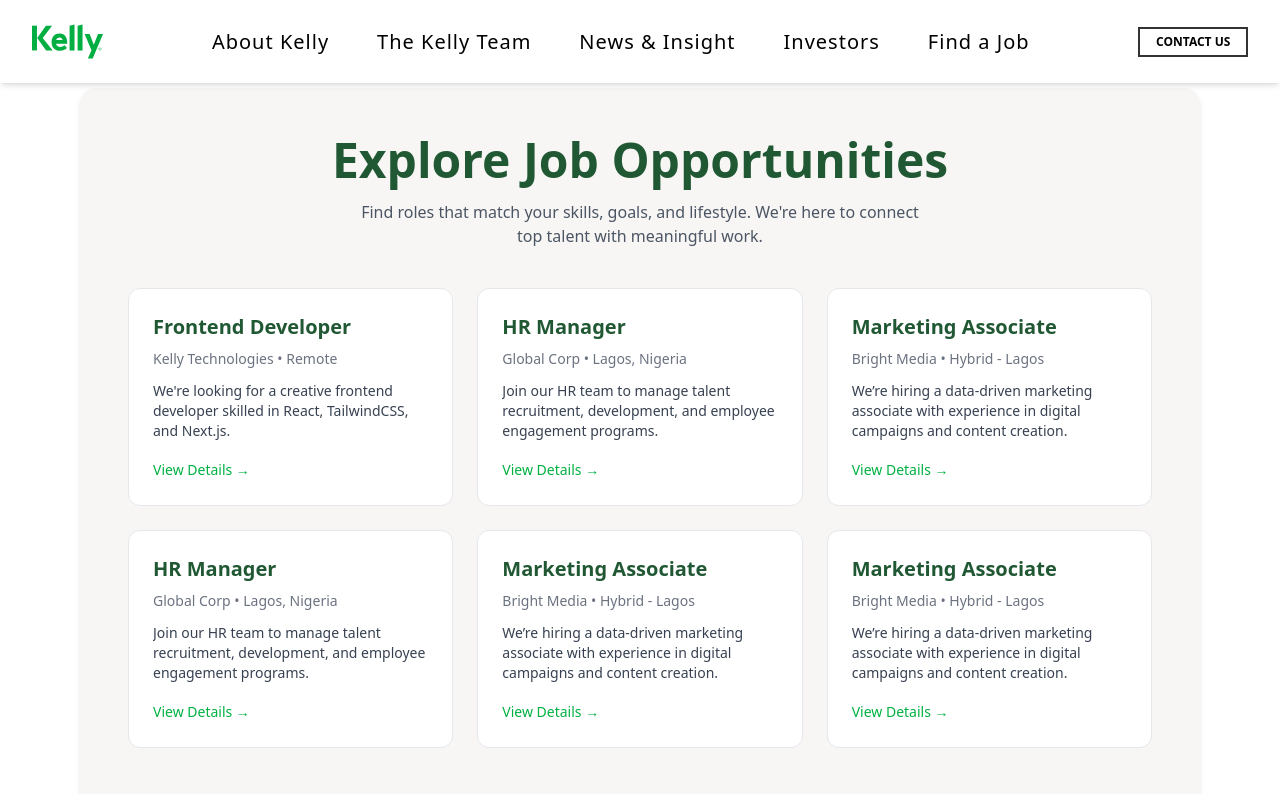
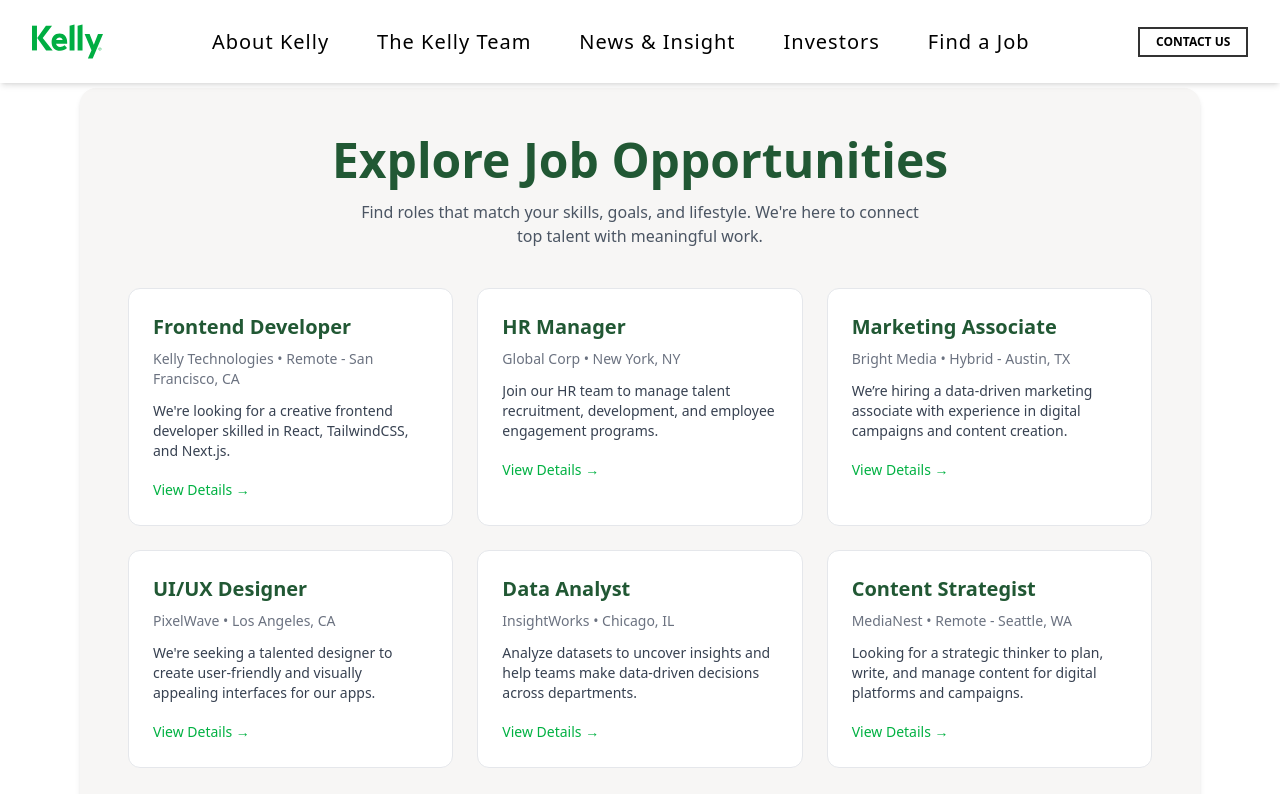
Before and after one commit to Lapark100/kelly, a Next.js app: page /job-listing in a window 1280 px wide. Shown: the top 794 px of the page. Built offline with nearby package versions, Linux system fonts and the light colour scheme.

Commit message:
Latest Update

```diff
--- a/app/job-listing/page.js
+++ b/app/job-listing/page.js
@@ -45,42 +45,42 @@
       id: "1",
       title: "Frontend Developer",
       company: "Kelly Technologies",
-    location: "Remote",
+      location: "Remote - San Francisco, CA",
       description: "We're looking for a creative frontend developer skilled in React, TailwindCSS, and Next.js."
     },
     {
       id: "2",
       title: "HR Manager",
       company: "Global Corp",
-    location: "Lagos, Nigeria",
+      location: "New York, NY",
       description: "Join our HR team to manage talent recruitment, development, and employee engagement programs."
     },
     {
       id: "3",
       title: "Marketing Associate",
       company: "Bright Media",
-    location: "Hybrid - Lagos",
+      location: "Hybrid - Austin, TX",
       description: "We’re hiring a data-driven marketing associate with experience in digital campaigns and content creation."
     },
     {
-    id: "2",
-    title: "HR Manager",
-    company: "Global Corp",
-    location: "Lagos, Nigeria",
-    description: "Join our HR team to manage talent recruitment, development, and employee engagement programs."
+      id: "4",
+      title: "UI/UX Designer",
+      company: "PixelWave",
+      location: "Los Angeles, CA",
+      description: "We're seeking a talented designer to create user-friendly and visually appealing interfaces for our apps."
     },
     {
-    id: "3",
-    title: "Marketing Associate",
-    company: "Bright Media",
-    location: "Hybrid - Lagos",
-    description: "We’re hiring a data-driven marketing associate with experience in digital campaigns and content creation."
+      id: "5",
+      title: "Data Analyst",
+      company: "InsightWorks",
+      location: "Chicago, IL",
+      description: "Analyze datasets to uncover insights and help teams make data-driven decisions across departments."
     },
     {
-    id: "3",
-    title: "Marketing Associate",
-    company: "Bright Media",
-    location: "Hybrid - Lagos",
-    description: "We’re hiring a data-driven marketing associate with experience in digital campaigns and content creation."
+      id: "6",
+      title: "Content Strategist",
+      company: "MediaNest",
+      location: "Remote - Seattle, WA",
+      description: "Looking for a strategic thinker to plan, write, and manage content for digital platforms and campaigns."
     }
   ];
--- a/app/the-team/components/team-grid.js
+++ b/app/the-team/components/team-grid.js
@@ -16,6 +16,12 @@
             name: "Donald Parfet",
             position: "Hiring Manager",
             image: "/images/donald.jpeg",
+        },
+
+        {
+            name: "Robyn Robinson",
+            position: "Hiring Manager",
+            image: "/images/robyn.jpeg",
         },
         {
             name: "Terri Chase",
@@ -39,12 +45,6 @@
         },
 
         {
-            name: "Robyn Robinson",
-            position: "Hiring Manager",
-            image: "/images/robyn.jpeg",
-        },
-
-        {
             name: "Kevin Kelly",
             position: "Investor",
             image: "/images/kevin.jpeg",
@@ -52,7 +52,7 @@
 
         {
             name: "Brandon Conelley",
-            position: "Investor",
+            position: "Board Of Director",
             image: "/images/brandon.jpeg",
         },
 
--- a/components/footer.js
+++ b/components/footer.js
@@ -46,7 +46,7 @@
                             Contact Us
                         </p>
                         <div className="space-y-3">
-                            <p className="text-sm text-white">Email Us: services1950.kelly@outlook.com</p>
+                            <p className="text-sm text-white">Email Us: kelly@officialkellyserives.com</p>
                             <p className="text-sm text-white">Phone: +1 201-477-0362
 </p>
                             <p className="text-sm text-white">Media Inquiries</p>
```
Lines whose indentation alone changed are shown as unchanged.
